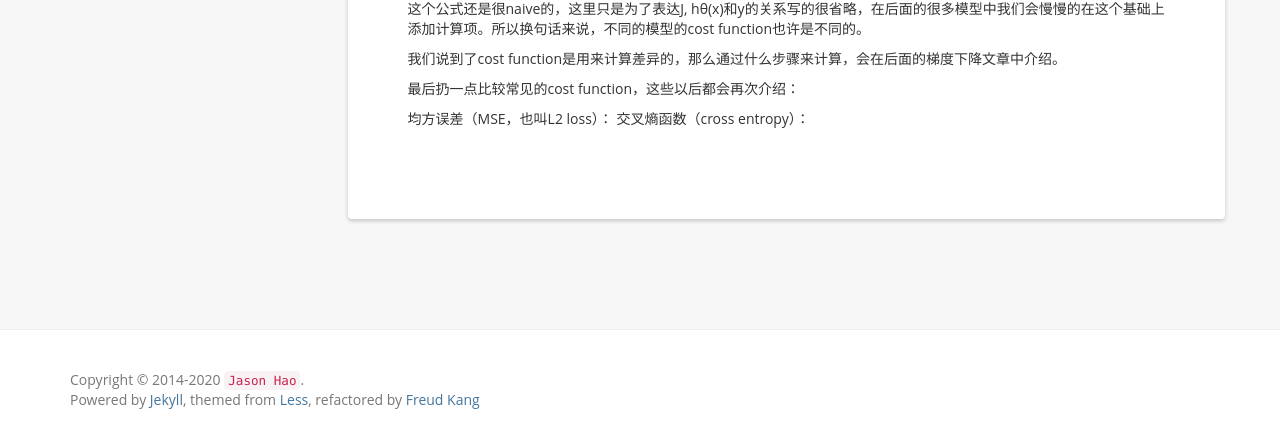
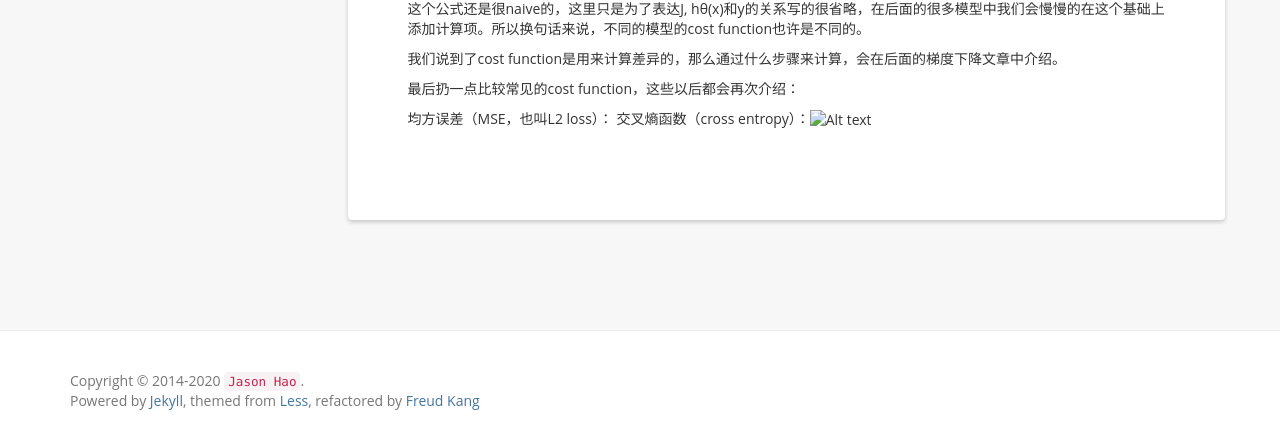
Before and after one commit to jasonhhao/jasonhhao.github.io, a Jekyll site: the page built from _posts/2018-11-05-Cost-Functions.md, in a window 1280 px wide and 1270 px high. Shown: the part 829-1267 px from the top of the window. Built offline with Jekyll 4.4.1, drawn with Linux system fonts in a browser that asks for light colours; nearby versions of some CDN libraries; a script that is not in the unit is left out; comment, search, counter and statistics services are not loaded.

Commit message:
Update 2018-11-05-Cost-Functions.md

```diff
--- a/_posts/2018-11-05-Cost-Functions.md
+++ b/_posts/2018-11-05-Cost-Functions.md
@@ -30,4 +30,4 @@ cost function 顾名思义就是用来计算模型的cost，cost指的是模型
 最后扔一点比较常见的cost function，这些以后都会再次介绍：
 
 均方误差（MSE，也叫L2 loss）：<a name='img1'>![](/img/costfunction/1.png)</a>
-交叉熵函数（cross entropy）：<a name='img2'>![](/img/costfunction/2.png)</a>
+交叉熵函数（cross entropy）：![Alt text](/img/costfunction/2.png)
```
